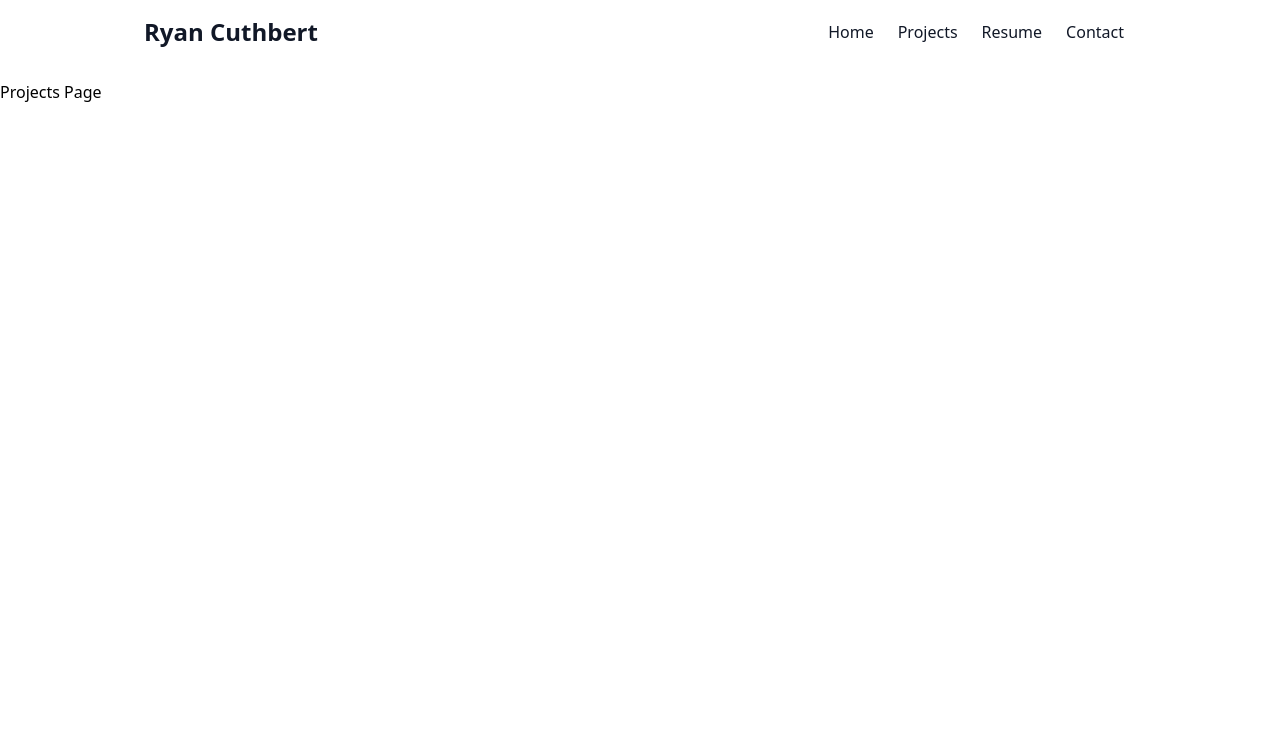
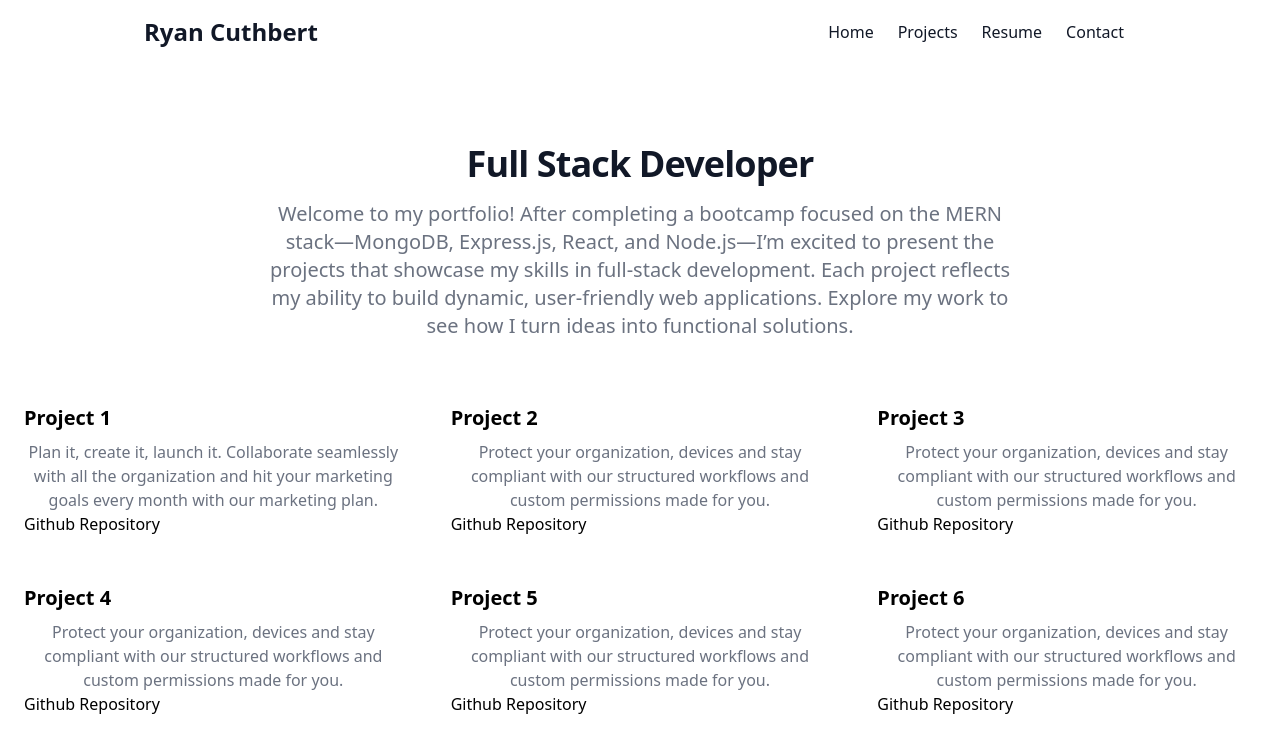
Before and after one commit to Ryan3389/portfolio, a React (Vite) app: page /projects in a window 1280 px wide. Shown: the top 752 px of the page. Built offline with nearby package versions, Linux system fonts and the light colour scheme.

Commit message:
added projects section

```diff
--- a/src/pages/ProjectsPage.jsx
+++ b/src/pages/ProjectsPage.jsx
@@ -1,6 +1,45 @@
 const ProjectsPage = () => {
     return (
-        <h1>Projects Page</h1>
+        <section className="bg-white h-[90vh]">
+            <div className="py-8 px-4 mx-auto max-w-screen-xl sm:py-16 lg:px-6">
+                <article className="flex flex-col items-center m-auto max-w-screen-md mb-8 lg:mb-16">
+                    <h2 className="mb-4 text-4xl tracking-tight font-extrabold text-gray-900 dark:text-white">Full Stack Developer</h2>
+                    <p className="text-gray-500 sm:text-xl">Welcome to my portfolio! After completing a bootcamp focused on the MERN stack—MongoDB, Express.js, React, and Node.js—I’m excited to present the projects that showcase my skills in full-stack development. Each project reflects my ability to build dynamic, user-friendly web applications. Explore my work to see how I turn ideas into functional solutions.</p>
+                </article>
+                <article className="space-y-8 md:grid md:grid-cols-2 lg:grid-cols-3 md:gap-12 md:space-y-0">
+                    <div>
+                        <h3 className="mb-2 text-xl font-bold dark:text-white">Project 1</h3>
+                        <p className="text-gray-500 dark:text-gray-400">Plan it, create it, launch it. Collaborate seamlessly with all  the organization and hit your marketing goals every month with our marketing plan.</p>
+                        <a target='_blank' href="https://github.com/Ryan3389">Github Repository</a>
+                    </div>
+                    <div>
+                        <h3 className="mb-2 text-xl font-bold dark:text-white">Project 2</h3>
+                        <p className="text-gray-500 dark:text-gray-400">Protect your organization, devices and stay compliant with our structured workflows and custom permissions made for you.</p>
+                        <a target="_blank" href="https://github.com/Ryan3389">Github Repository</a>
+                    </div>
+                    <div>
+                        <h3 className="mb-2 text-xl font-bold dark:text-white">Project 3</h3>
+                        <p className="text-gray-500 dark:text-gray-400">Protect your organization, devices and stay compliant with our structured workflows and custom permissions made for you.</p>
+                        <a target="_blank" href="https://github.com/Ryan3389">Github Repository</a>
+                    </div>
+                    <div>
+                        <h3 className="mb-2 text-xl font-bold dark:text-white">Project 4</h3>
+                        <p className="text-gray-500 dark:text-gray-400">Protect your organization, devices and stay compliant with our structured workflows and custom permissions made for you.</p>
+                        <a target="_blank" href="https://github.com/Ryan3389">Github Repository</a>
+                    </div>
+                    <div>
+                        <h3 className="mb-2 text-xl font-bold dark:text-white">Project 5</h3>
+                        <p className="text-gray-500 dark:text-gray-400">Protect your organization, devices and stay compliant with our structured workflows and custom permissions made for you.</p>
+                        <a target="_blank" href="https://github.com/Ryan3389">Github Repository</a>
+                    </div>
+                    <div>
+                        <h3 className="mb-2 text-xl font-bold dark:text-white">Project 6</h3>
+                        <p className="text-gray-500 dark:text-gray-400">Protect your organization, devices and stay compliant with our structured workflows and custom permissions made for you.</p>
+                        <a target="_blank" href="https://github.com/Ryan3389">Github Repository</a>
+                    </div>
+                </article>
+            </div>
+        </section>
     )
 }
 
```
Also changed, not shown: src/App.css (+0 -13 lines).
